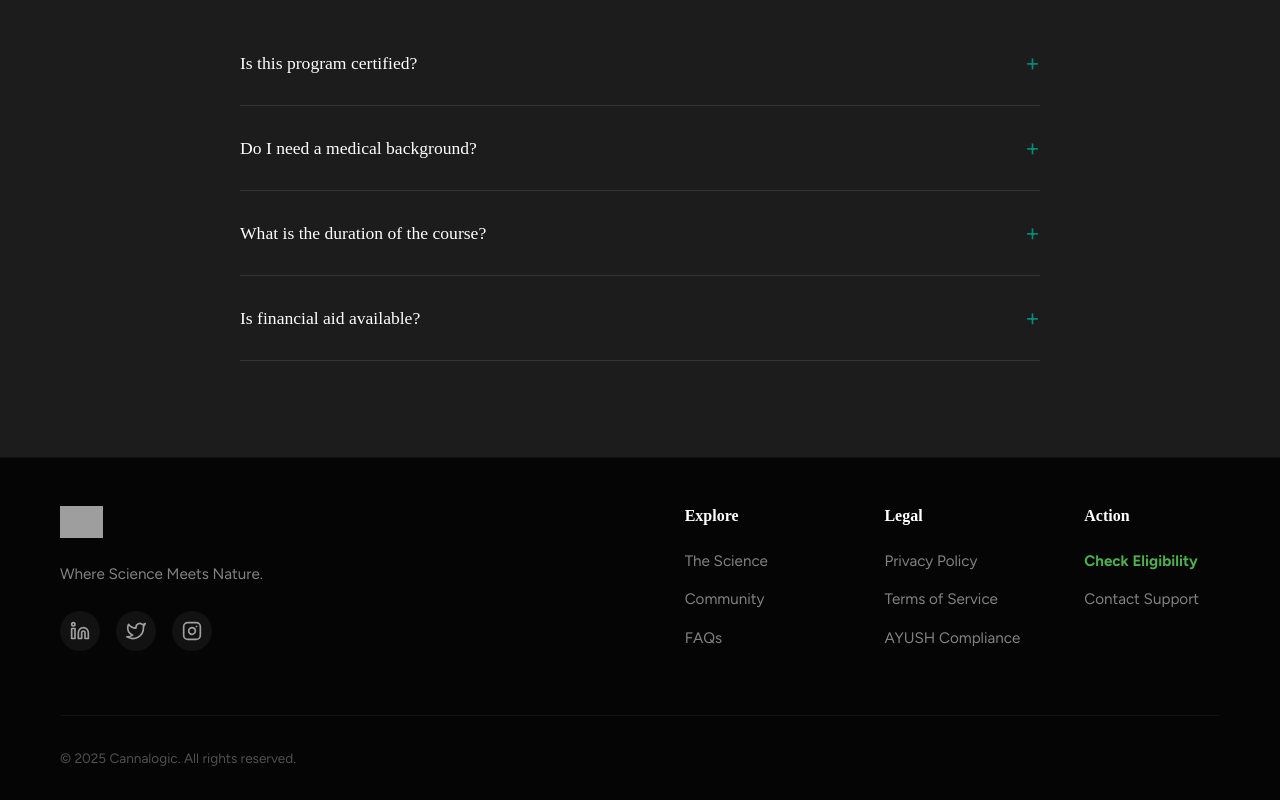
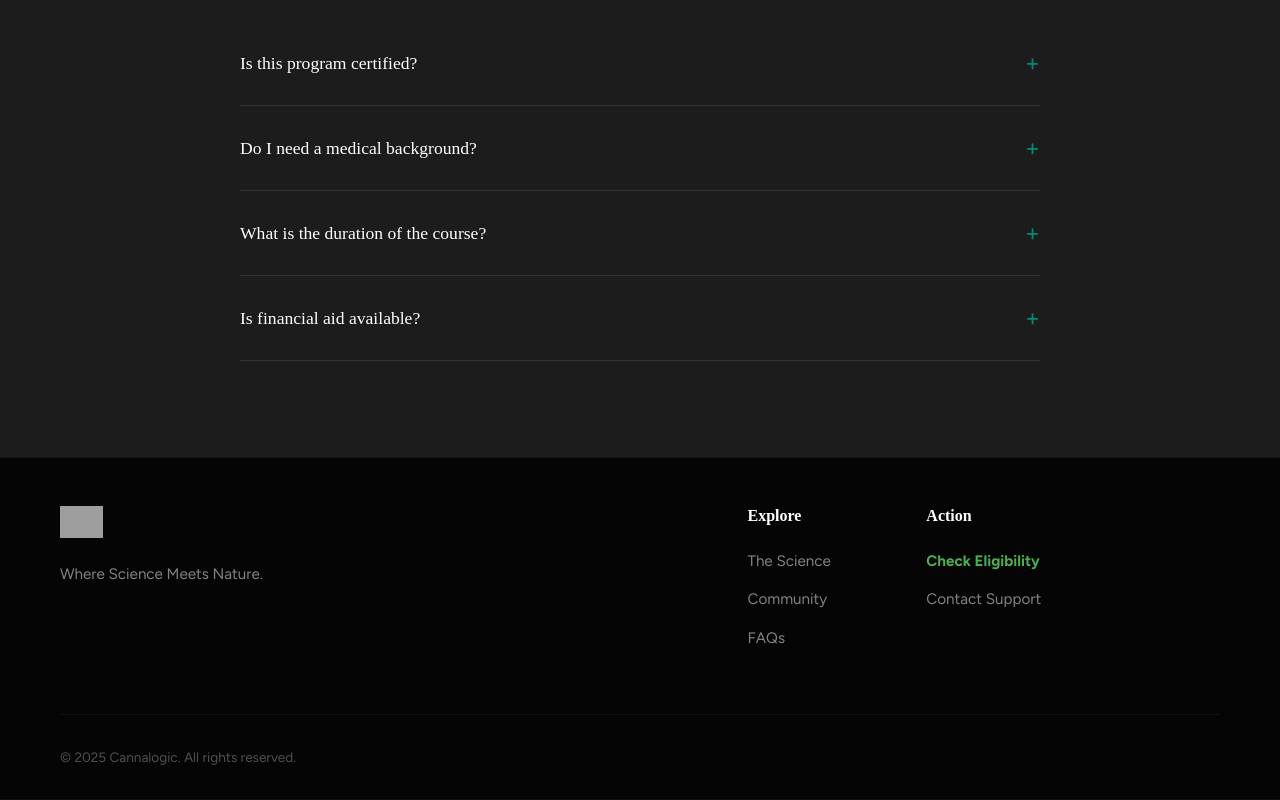
Before and after one commit to billionetsuae-alt/elevate-cannalogic, a React (Vite) app: page / in a window 1280 px wide. Shown: the part 9079-9879 px from the top of the page. Built offline with nearby package versions, Linux system fonts and the light colour scheme; grey boxes are pictures that could not be loaded; a web font is replaced by a local one.

Commit message:
feat: Initialize core application with routing, Footer component, and product page data fetching.

```diff
--- a/src/App.jsx
+++ b/src/App.jsx
@@ -44,7 +44,7 @@ function LandingPage({ onOpenAssessment }) {
                 <QualificationSection onOpenAssessment={onOpenAssessment} />
                 <FAQ />
             </main>
-            <Footer />
+            <Footer onOpenAssessment={onOpenAssessment} />
             <BottomStickyBar onOpenAssessment={onOpenAssessment} />
         </div>
     )
--- a/src/components/Footer.jsx
+++ b/src/components/Footer.jsx
@@ -1,7 +1,7 @@
 import React from 'react';
 import './Footer.css';
 
-const Footer = () => {
+const Footer = ({ onOpenAssessment }) => {
     return (
         <footer className="footer-section">
             <div className="container">
@@ -12,36 +12,23 @@ const Footer = () => {
                         {/* Fallback text if logo missing */}
                         <h2 className="footer-logo-text">Cannalogic</h2>
                         <p className="footer-tagline">Where Science Meets Nature.</p>
-                        <div className="footer-social-icons">
-                            <a href="#" aria-label="LinkedIn">
-                                <svg width="20" height="20" viewBox="0 0 24 24" fill="none" stroke="currentColor" strokeWidth="2" strokeLinecap="round" strokeLinejoin="round"><path d="M16 8a6 6 0 0 1 6 6v7h-4v-7a2 2 0 0 0-2-2 2 2 0 0 0-2 2v7h-4v-7a6 6 0 0 1 6-6z"></path><rect x="2" y="9" width="4" height="12"></rect><circle cx="4" cy="4" r="2"></circle></svg>
-                            </a>
-                            <a href="#" aria-label="Twitter">
-                                <svg width="20" height="20" viewBox="0 0 24 24" fill="none" stroke="currentColor" strokeWidth="2" strokeLinecap="round" strokeLinejoin="round"><path d="M23 3a10.9 10.9 0 0 1-3.14 1.53 4.48 4.48 0 0 0-7.86 3v1A10.66 10.66 0 0 1 3 4s-4 9 5 13a11.64 11.64 0 0 1-7 2c9 5 20 0 20-11.5a4.5 4.5 0 0 0-.08-.83A7.72 7.72 0 0 0 23 3z"></path></svg>
-                            </a>
-                            <a href="#" aria-label="Instagram">
-                                <svg width="20" height="20" viewBox="0 0 24 24" fill="none" stroke="currentColor" strokeWidth="2" strokeLinecap="round" strokeLinejoin="round"><rect x="2" y="2" width="20" height="20" rx="5" ry="5"></rect><path d="M16 11.37A4 4 0 1 1 12.63 8 4 4 0 0 1 16 11.37z"></path><line x1="17.5" y1="6.5" x2="17.51" y2="6.5"></line></svg>
-                            </a>
-                        </div>
                     </div>
 
                     {/* Links Columns - Minimal & Functional */}
                     <div className="footer-links-grid">
                         <div className="footer-col">
                             <h4>Explore</h4>
-                            <a href="#" onClick={(e) => { e.preventDefault(); document.querySelector('.video-section')?.scrollIntoView({ behavior: 'smooth' }) }}>The Science</a>
-                            <a href="#" onClick={(e) => { e.preventDefault(); document.querySelector('.community-section')?.scrollIntoView({ behavior: 'smooth' }) }}>Community</a>
+                            <a href="#" onClick={(e) => { e.preventDefault(); document.querySelector('.curriculum-section')?.scrollIntoView({ behavior: 'smooth' }) }}>The Science</a>
+                            <a href="#" onClick={(e) => { e.preventDefault(); document.querySelector('.mentors-section')?.scrollIntoView({ behavior: 'smooth' }) }}>Community</a>
                             <a href="#" onClick={(e) => { e.preventDefault(); document.querySelector('.faq-section')?.scrollIntoView({ behavior: 'smooth' }) }}>FAQs</a>
                         </div>
-                        <div className="footer-col">
-                            <h4>Legal</h4>
-                            <a href="#">Privacy Policy</a>
-                            <a href="#">Terms of Service</a>
-                            <a href="#">AYUSH Compliance</a>
-                        </div>
+
                         <div className="footer-col">
                             <h4>Action</h4>
-                            <a href="#" className="footer-cta-link">Check Eligibility</a>
+                            <a href="#" className="footer-cta-link" onClick={(e) => {
+                                e.preventDefault();
+                                if (onOpenAssessment) onOpenAssessment();
+                            }}>Check Eligibility</a>
                             <a href="mailto:support@cannalogic.com">Contact Support</a>
                         </div>
                     </div>
```
